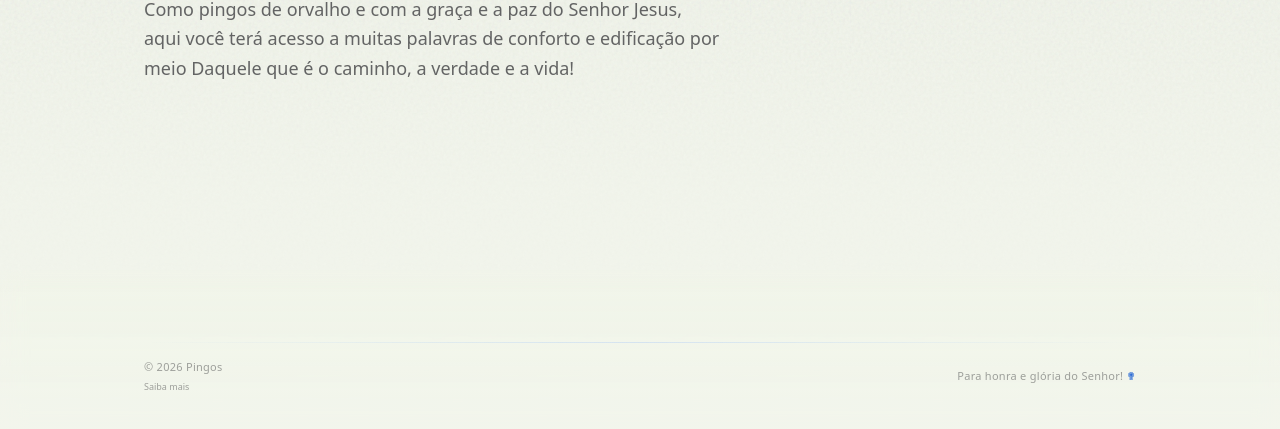
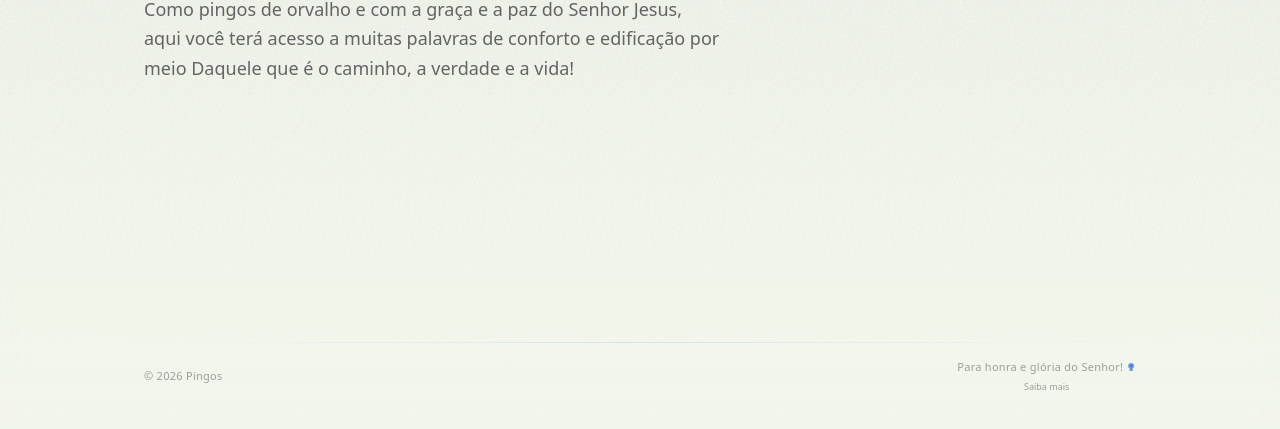
Before and after one commit to flealdev/pingos, an Astro site: page / in a window 1280 px wide. Shown: the part 367-796 px from the top of the page. Built offline with nearby package versions, Linux system fonts and the light colour scheme; Astro itself is replaced by a stand-in of ours.

Commit message:
ajuste rodape

```diff
--- a/src/components/Footer.astro
+++ b/src/components/Footer.astro
@@ -39,15 +39,15 @@
     <div
       class="mt-4 flex flex-col items-center justify-between gap-2 sm:flex-row font-cartograph text-[11px] text-foreground/45"
     >
-      <div class="flex flex-col gap-1">
-        <p class="tracking-wide ">
-          &copy; {currentYear} {SITE.title}
+    <p class="tracking-wide ">
+      &copy; {currentYear} {SITE.title}
+    </p>
+      <div class="flex flex-col items-center justify-center gap-1">
+        <p class="tracking-wide">
+          Para honra e glória do Senhor! <span class="text-accent">&#10015;</span>
         </p>
         <a href="/sobre" class="text-[9px] decoration-1">Saiba mais</a>
       </div>
-      <p class="tracking-wide">
-        Para honra e glória do Senhor! <span class="text-accent">&#10015;</span>
-      </p>
     </div>
   </div>
 </footer>
```
